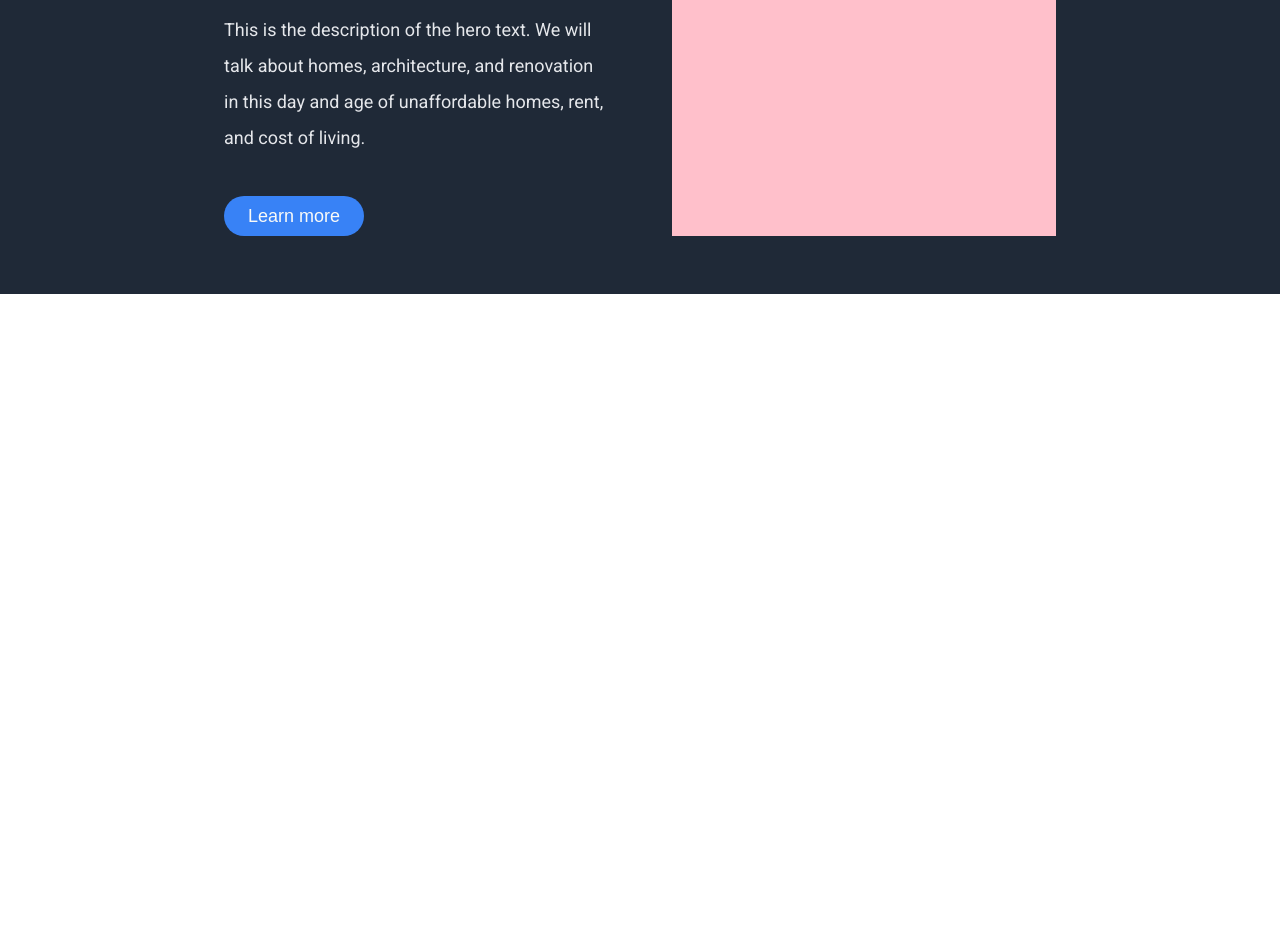
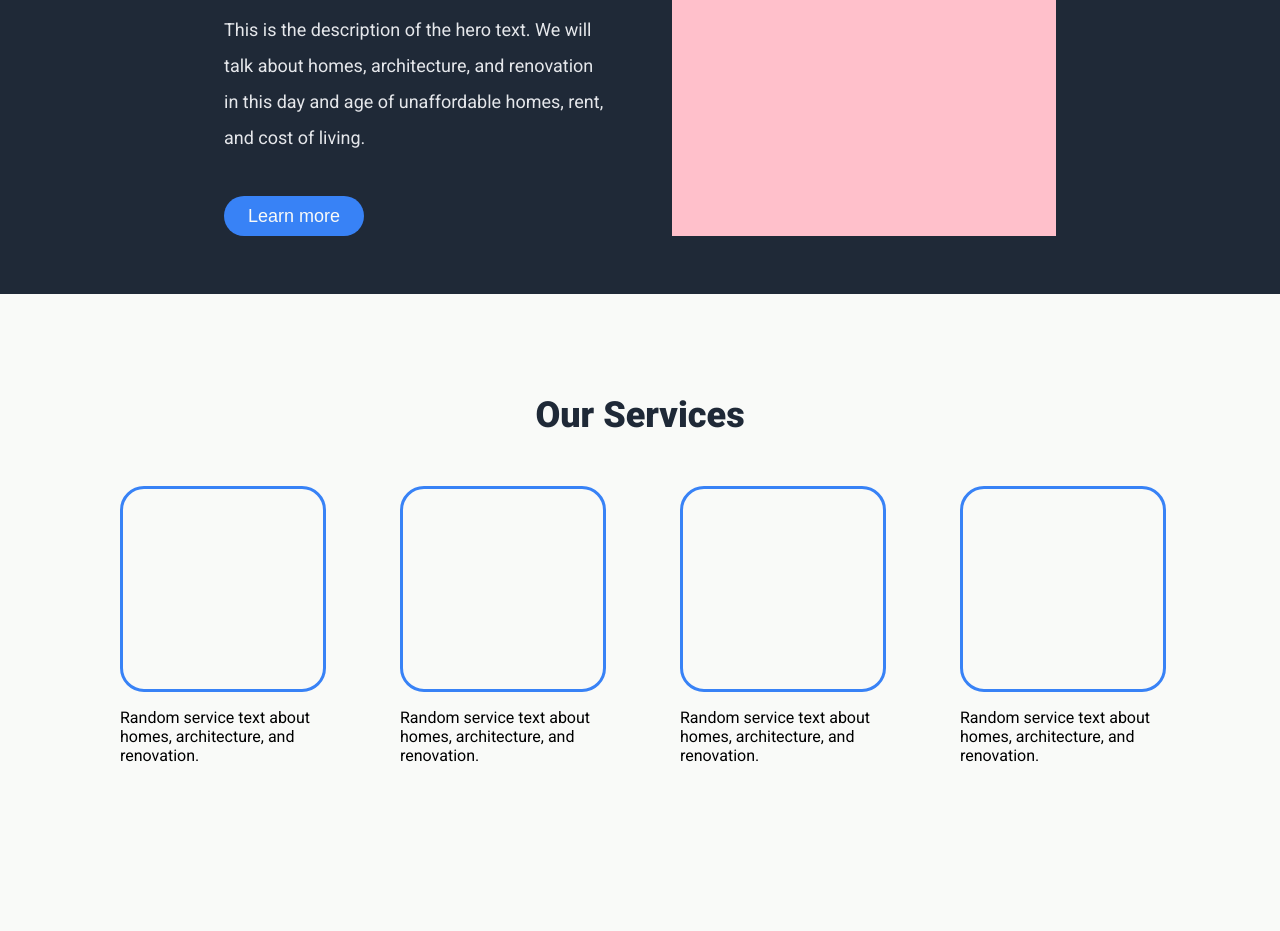
Before and after one commit to vbelmonte/odin-landing-page, a plain HTML site: page index.html in a window 1280 px wide. Shown: the part 406-1337 px from the top of the page. Before the commit the page ends 800 px from the top, so only its background shows below. Drawn offline with Linux system fonts and the light colour scheme.

Commit message:
Add and implement card section

```diff
--- a/index.html
+++ b/index.html
@@ -38,5 +38,39 @@
             </div>
         </section>
 
+        <section id="card-section">
+            <h4>Our Services</h4>
+            <div class="card-layout">
+                <div class="card">
+                    <div class="card-image">
+                    </div>
+                    <div class="card-text">
+                        <p>Random service text about homes, architecture, and renovation.</p>
+                    </div>
+                </div>
+                <div class="card">
+                    <div class="card-image">
+                    </div>
+                    <div class="card-text">
+                        <p>Random service text about homes, architecture, and renovation.</p>
+                    </div>
+                </div>
+                <div class="card">
+                    <div class="card-image">
+                    </div>
+                    <div class="card-text">
+                        <p>Random service text about homes, architecture, and renovation.</p>
+                    </div>
+                </div>
+                <div class="card">
+                    <div class="card-image">
+                    </div>
+                    <div class="card-text">
+                        <p>Random service text about homes, architecture, and renovation.</p>
+                    </div>
+                </div>
+            </div>
+        </section>
+
     </body>
 </html>
--- a/styles.css
+++ b/styles.css
@@ -64,6 +64,7 @@ nav {
 
 #hero-main-second {
     display: flex;
+    flex: 1;
 }
 
 .hero-text {
@@ -88,17 +89,25 @@ h1 {
     margin: 0;
 }
 
-h3 {
-    margin: 0;
-    font-size: 24px;
-}
-
 h2 {
     font-size: 18px;
     font-weight: normal;
     margin: 0;
     line-height: 2em;
 }
+
+h3 {
+    margin: 0;
+    font-size: 24px;
+}
+
+h4 {
+    margin: 0;
+    font-size: 36px;
+    font-weight: 900;
+    color: #1F2937;
+}
+
 
 #nav-links a {
     font-size: 18px;
@@ -117,3 +126,36 @@ h2 {
 .white-secondary-text {
     color: #E5E7EB;
 }
+
+
+
+/**************
+
+SERVICE CARDS
+
+**************/
+
+.card {
+    width: 200px;
+    margin: 50px 40px;
+}
+
+.card-image {
+    border-style: solid;
+    border-color: #3882F6;
+    border-radius: 24px;
+    width: 200px;
+    height: 200px;
+}
+
+.card-layout {
+    display: flex;
+}
+
+#card-section {
+    display: flex;
+    flex-direction: column;
+    align-items: center;
+    padding: 100px 0;
+    background-color: #F9FAF8;
+}
```
